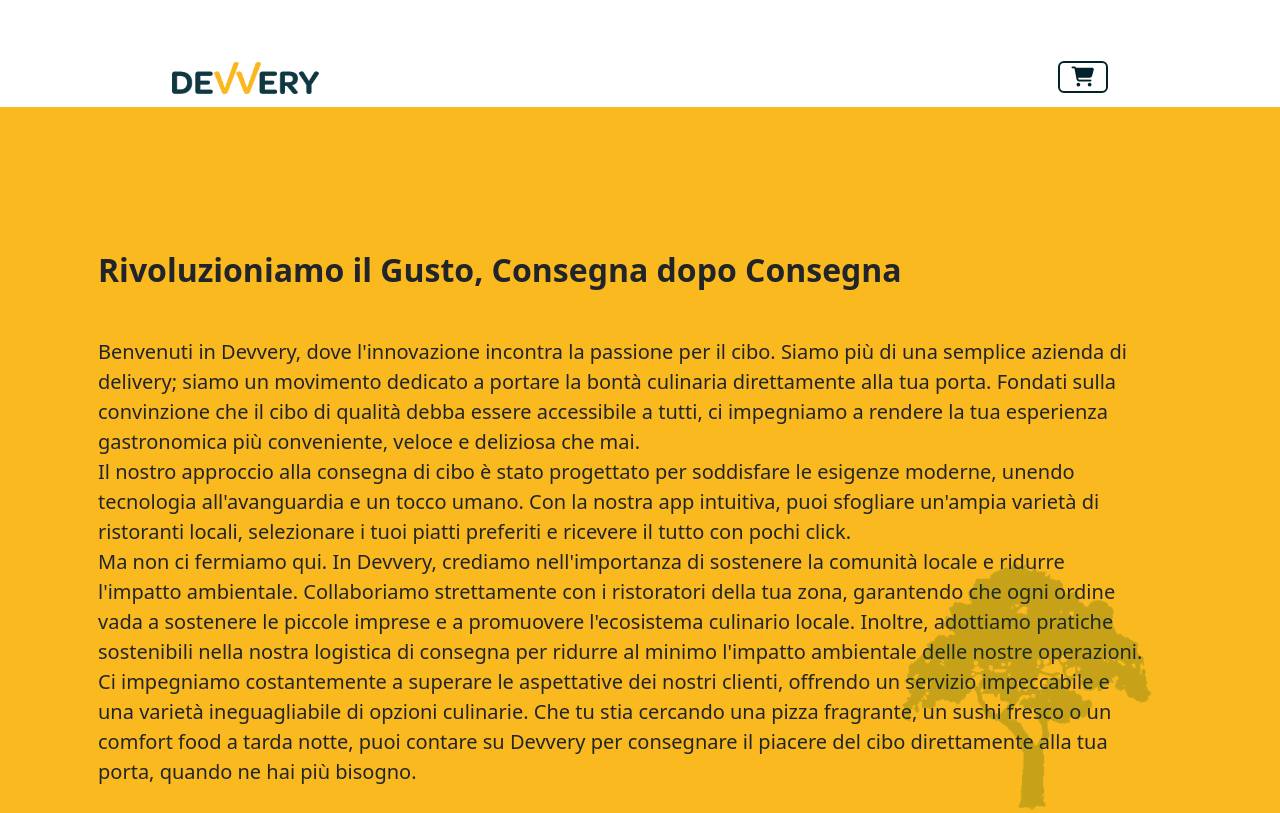
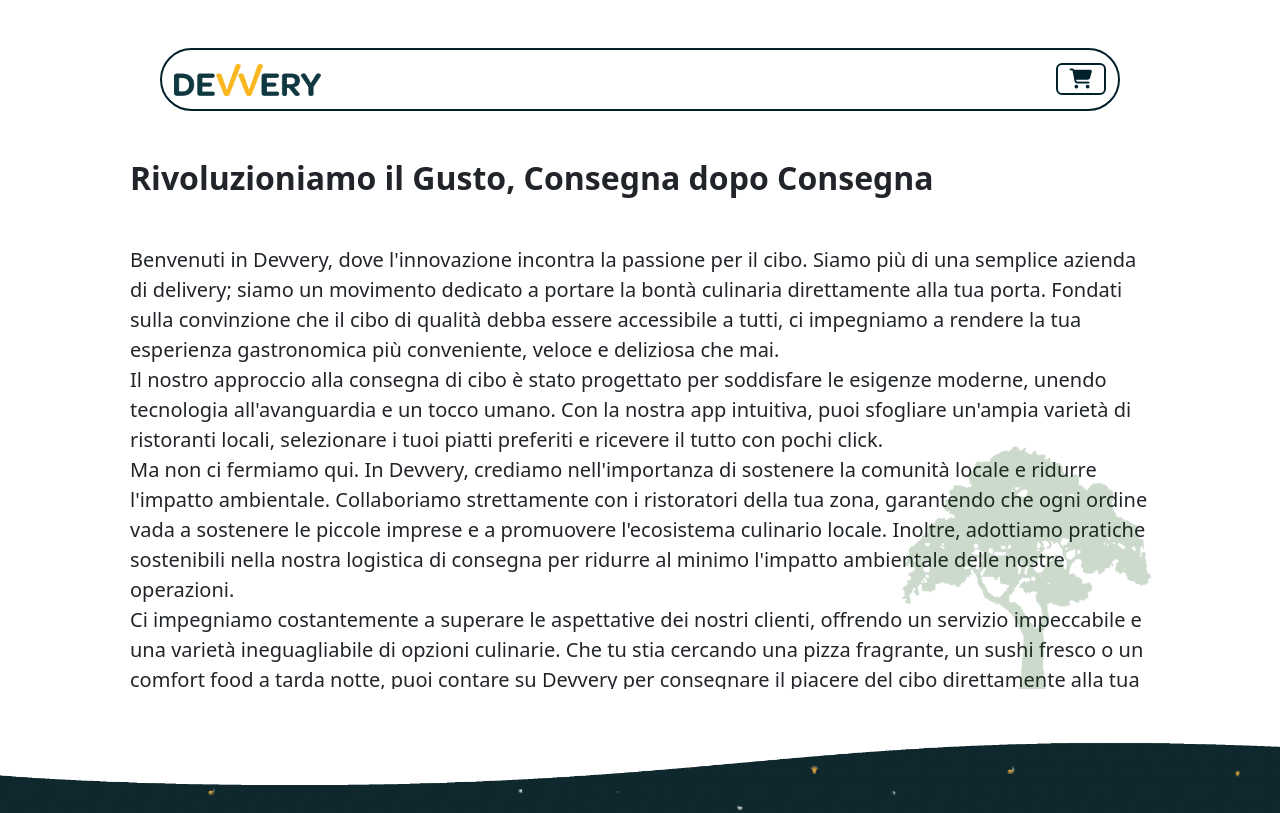
Before and after one commit to SalvoBevilacqua/devvery-frontoffice, a Vue app: page /about-us in a window 1280 px wide. Shown: the top 813 px of the page. Built offline with nearby package versions, Linux system fonts and the light colour scheme.

Commit message:
ifixed minor bug in graphics

```diff
--- a/src/components/AppHeader.vue
+++ b/src/components/AppHeader.vue
@@ -27,7 +27,7 @@ export default {
 
 <template>
   <header class="d-flex justify-content-center mt-5">
-    <nav class="navbar bg-white w-75 rounded-5">
+    <nav class="navbar bg-white w-75 rounded-5" :class="$route.path !== '/' ? 'border ms_border-color border-2' : ''">
       <div class="container">
         <router-link class="navbar-brand" :to="{ name: 'home' }">
           <img src="../assets/images/main/logotipo.png" alt="" />
@@ -70,6 +70,10 @@ export default {
 <style lang="scss" scoped>
 @use "../styles/variables/variables.scss" as *;
 
+.ms_border-color {
+  border-color: $ms_dark !important;
+}
+
 img {
   height: 2rem;
 }
--- a/src/pages/AboutUs.vue
+++ b/src/pages/AboutUs.vue
@@ -17,76 +17,85 @@ export default {
 
 
 <template>
+    <div class="wrapper">
         <AppHeader />
-    <div class="wrapper ms_bg-yellow position-relative pt-5">
-        <div class="ms_wave"></div>
-        <div class="container">
+        <div class="position-relative">
+            <div class="ms_wave">
+                <div class="container position-relative">
                     <img src="../assets/images/main/tree.png" alt="">
-            <div class="ps-3 pe-5">
-                <h2 class="fw-bolder mb-5">Rivoluzioniamo il Gusto, Consegna dopo Consegna</h2>
+                    <div class="px-5">
+                        <h2 class="fw-bolder my-5">Rivoluzioniamo il Gusto, Consegna dopo Consegna</h2>
 
                         <p class="fs-5">Benvenuti in Devvery, dove l'innovazione incontra la passione per il cibo.
                             Siamo più di una semplice azienda
                             di delivery; siamo un movimento dedicato a portare la bontà culinaria direttamente alla tua
                             porta.
-                    Fondati sulla convinzione che il cibo di qualità debba essere accessibile a tutti, ci impegniamo a
+                            Fondati sulla convinzione che il cibo di qualità debba essere accessibile a tutti, ci
+                            impegniamo
+                            a
                             rendere
                             la tua esperienza gastronomica più conveniente, veloce e deliziosa che mai.<br>
-                    Il nostro approccio alla consegna di cibo è stato progettato per soddisfare le esigenze moderne,
+                            Il nostro approccio alla consegna di cibo è stato progettato per soddisfare le esigenze
+                            moderne,
                             unendo
-                    tecnologia all'avanguardia e un tocco umano. Con la nostra app intuitiva, puoi sfogliare un'ampia
+                            tecnologia all'avanguardia e un tocco umano. Con la nostra app intuitiva, puoi sfogliare
+                            un'ampia
                             varietà di
-                    ristoranti locali, selezionare i tuoi piatti preferiti e ricevere il tutto con pochi click.<br>
-                    Ma non ci fermiamo qui. In Devvery, crediamo nell'importanza di sostenere la comunità locale e
+                            ristoranti locali, selezionare i tuoi piatti preferiti e ricevere il tutto con pochi
+                            click.<br>
+                            Ma non ci fermiamo qui. In Devvery, crediamo nell'importanza di sostenere la comunità locale
+                            e
                             ridurre
-                    l'impatto ambientale. Collaboriamo strettamente con i ristoratori della tua zona, garantendo che
+                            l'impatto ambientale. Collaboriamo strettamente con i ristoratori della tua zona, garantendo
+                            che
                             ogni
                             ordine
-                    vada a sostenere le piccole imprese e a promuovere l'ecosistema culinario locale. Inoltre, adottiamo
-                    pratiche sostenibili nella nostra logistica di consegna per ridurre al minimo l'impatto ambientale
+                            vada a sostenere le piccole imprese e a promuovere l'ecosistema culinario locale. Inoltre,
+                            adottiamo
+                            pratiche sostenibili nella nostra logistica di consegna per ridurre al minimo l'impatto
+                            ambientale
                             delle
                             nostre operazioni.<br>
-                    Ci impegniamo costantemente a superare le aspettative dei nostri clienti, offrendo un servizio
-                    impeccabile e una varietà ineguagliabile di opzioni culinarie. Che tu stia cercando una pizza
+                            Ci impegniamo costantemente a superare le aspettative dei nostri clienti, offrendo un
+                            servizio
+                            impeccabile e una varietà ineguagliabile di opzioni culinarie. Che tu stia cercando una
+                            pizza
                             fragrante,
-                    un sushi fresco o un comfort food a tarda notte, puoi contare su Devvery per consegnare il piacere
+                            un sushi fresco o un comfort food a tarda notte, puoi contare su Devvery per consegnare il
+                            piacere
                             del
                             cibo
                             direttamente alla tua porta, quando ne hai più bisogno.
                         </p>
-
-                <h2 class="fw-bolder mt-5">Unisciti a noi in questa avventura culinaria.</h2>
-                <h2 class="fw-bolder">Con Devvery, ogni pasto è un'esperienza da gustare.</h2>
                     </div>
                 </div>
             </div>
+        </div>
+
         <AppFooter />
+    </div>
 </template>
 
 
 <style lang="scss" scoped>
+.wrapper {
+    min-height: 100vh;
+
     .ms_wave {
-    &::after {
+        &:after {
             width: 100%;
-        background-image: url(../assets/images/main/onda.png);
+            background-image: url(../assets/images/main/onda_white.png);
             content: '';
-        height: 100px;
+            height: 6rem;
             position: absolute;
             display: block;
-        transform: rotate(180deg);
             z-index: 9;
-        bottom: -5%;
+            bottom: -60px;
             left: 0;
             background-size: cover;
             background-repeat: no-repeat;
+            transform: rotateX(180deg);
         }
-}
-
-.container {
-    padding-top: 6rem;
-    padding-bottom: 6rem;
-    min-height: calc(100vh - 430px);
-    position: relative;
 
         img {
             position: absolute;
@@ -96,4 +105,5 @@ export default {
             right: 0;
         }
     }
+}
 </style>
--- a/src/pages/AppShow.vue
+++ b/src/pages/AppShow.vue
@@ -63,7 +63,6 @@ export default {
 
       localStorage.setItem("cartData", JSON.stringify(this.store.cartData));
     },
-
     close() {
       this.store.showError = false;
     }
@@ -97,7 +96,7 @@ export default {
 
       <!-- MENU -->
       <div class="row row-cols-1 row-cols-sm-2">
-        <!-- CARD RISTORANTE -->
+        <!-- CARD -->
         <div v-for="food in store.foodsFound" class="col mb-3 hover-zoom">
           <div class="card position-relative h-100 border-0 rounded-4 bg-light">
             <div class="row g-0 h-100">
@@ -173,6 +172,10 @@ export default {
     font-weight: bold;
     border-top-right-radius: 0 !important;
     border-bottom-left-radius: 0 !important;
+
+    &:hover {
+      background-color: $ms_dark;
+    }
   }
 
   .hover-zoom {
```
Also changed, not shown: src/components/AppFooter.vue (+0 -13 lines). Lines whose indentation alone changed are shown as unchanged.
